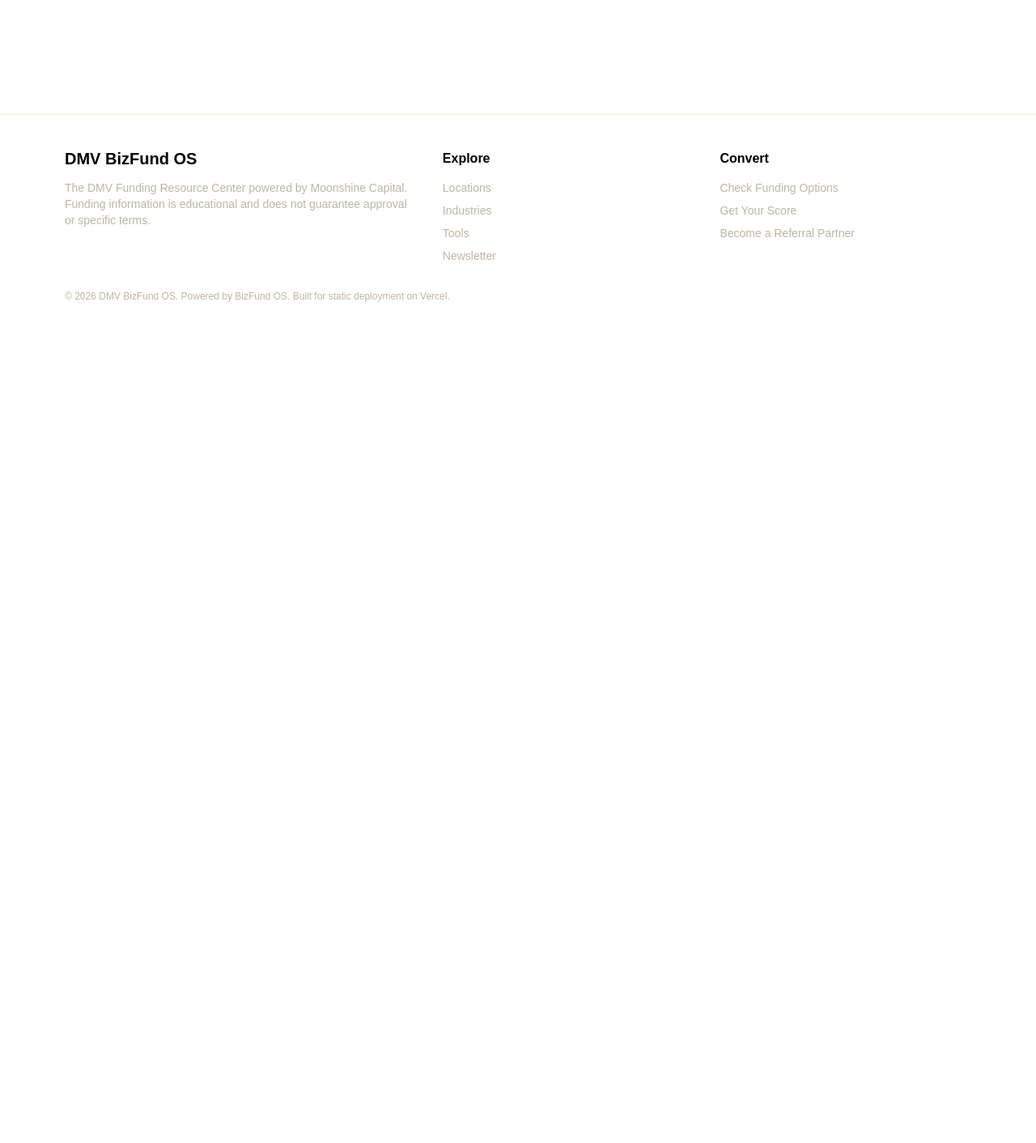
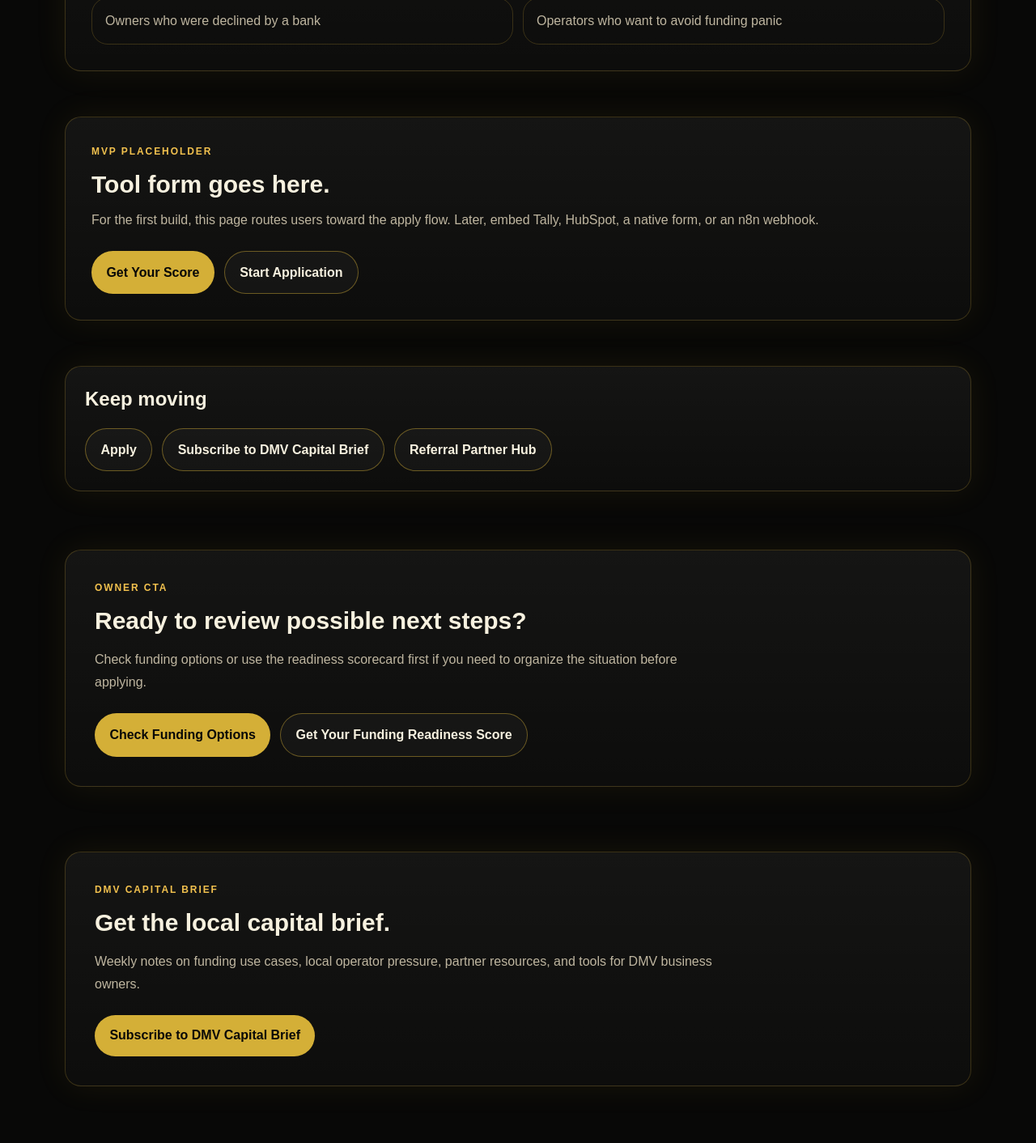
Before and after one commit to JFeimster/dmv-bizfund-os, a Next.js app: page /tools/dmv-funding-readiness-scorecard in a window 1280 px wide. Before the commit this address had no page. Shown: the part 740-2152 px from the top of the page at 81% size. Before the commit the page ends 1154 px from the top, so only its background shows below. Built offline with nearby package versions, Linux system fonts and the light colour scheme.

Commit message:
Add tool detail page

```diff
--- /dev/null
+++ b/app/tools/[slug]/page.tsx
@@ -0,0 +1,50 @@
+import { notFound } from "next/navigation";
+import PageHeader from "@/components/PageHeader";
+import ContentSection from "@/components/ContentSection";
+import InternalLinks from "@/components/InternalLinks";
+import FundingApplicationCTA from "@/components/FundingApplicationCTA";
+import NewsletterCTA from "@/components/NewsletterCTA";
+import ComplianceNote from "@/components/ComplianceNote";
+import { getToolBySlug, getTools } from "@/lib/content";
+import { createMetadata } from "@/lib/seo";
+
+export function generateStaticParams() {
+  return getTools().map((item) => ({ slug: item.slug }));
+}
+
+export function generateMetadata({ params }: { params: { slug: string } }) {
+  const item = getToolBySlug(params.slug);
+  if (!item) return {};
+  return createMetadata({
+    title: item.seoTitle,
+    description: item.metaDescription,
+    path: `/tools/${item.slug}`
+  });
+}
+
+export default function ToolDetailPage({ params }: { params: { slug: string } }) {
+  const item = getToolBySlug(params.slug);
+  if (!item) notFound();
+
+  return (
+    <>
+      <PageHeader eyebrow="Funding tool" title={item.title} description={item.metaDescription} />
+      <ContentSection title="What this tool helps with" body={item.body} bullets={item.bestFor} />
+      <section className="container py-6">
+        <div className="card p-6 md:p-8">
+          <p className="kicker">MVP placeholder</p>
+          <h2 className="mt-3 text-3xl font-black">Tool form goes here.</h2>
+          <p className="mt-3 text-muted">For the first build, this page routes users toward the apply flow. Later, embed Tally, HubSpot, a native form, or an n8n webhook.</p>
+          <div className="mt-6 flex flex-wrap gap-3">
+            <a className="btn btn-primary" href={item.ctaHref}>{item.ctaLabel}</a>
+            <a className="btn btn-secondary" href="/apply">Start Application</a>
+          </div>
+        </div>
+      </section>
+      <InternalLinks links={[{ label: "Apply", href: "/apply" }, { label: "Subscribe to DMV Capital Brief", href: "/newsletter" }, { label: "Referral Partner Hub", href: "/referral-partners" }]} />
+      <FundingApplicationCTA />
+      <NewsletterCTA />
+      <ComplianceNote />
+    </>
+  );
+}
```
